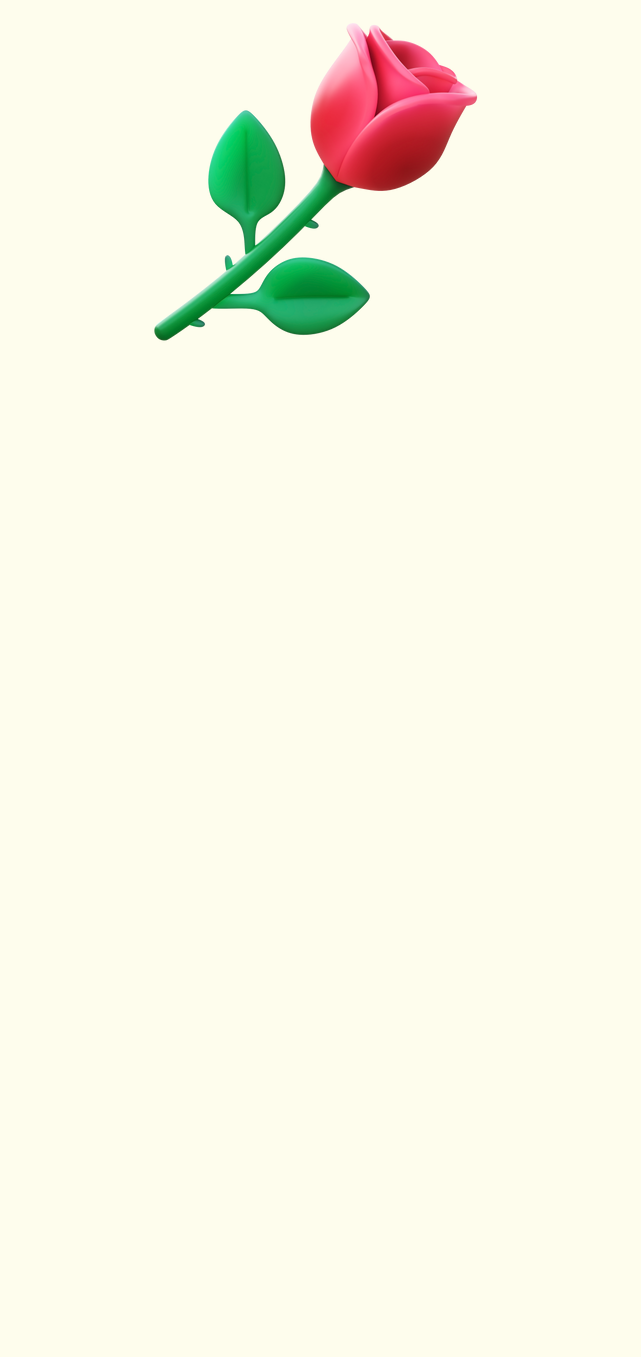
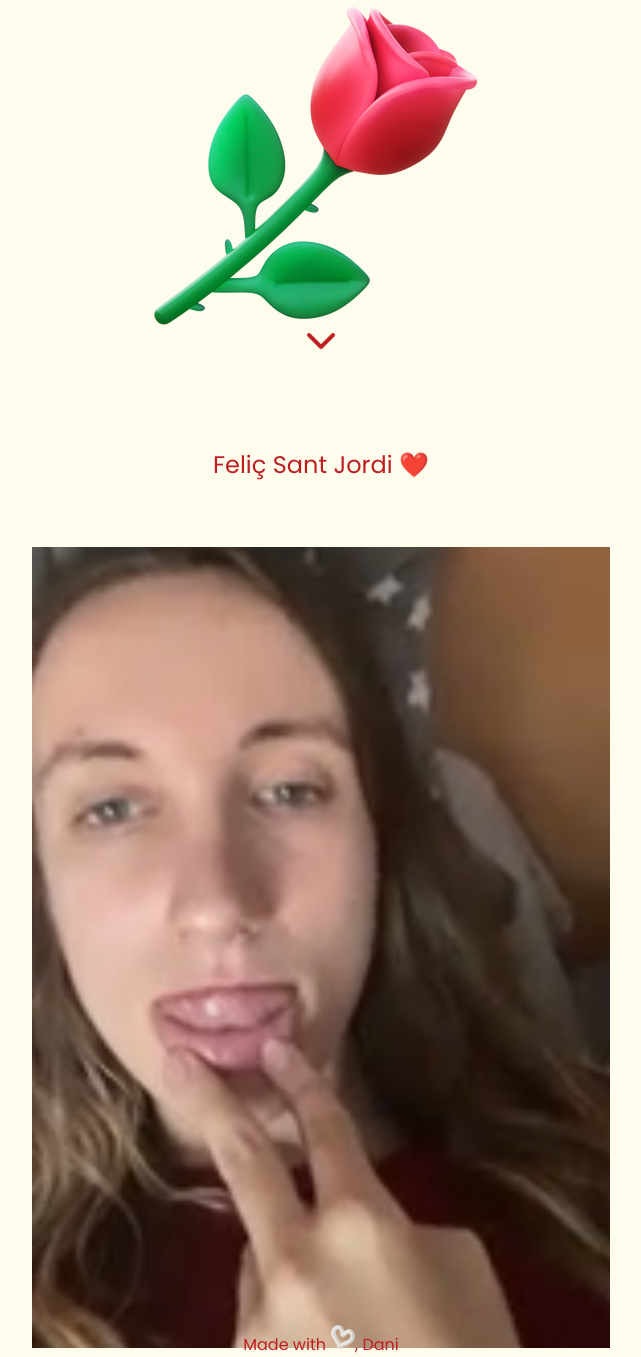
Before and after one commit to azertje/santjordi, a plain HTML site: page index.html in a window 1280 px wide. Shown: the part 355-1712 px from the top of the page, without its empty margins (319-960 px from the left). Before the commit the page ends 872 px from the top, so only its background shows below. Drawn offline with Linux system fonts and the light colour scheme.

Commit message:
retouches

```diff
--- a/index.html
+++ b/index.html
@@ -19,7 +19,17 @@
         <p id="fade-in-fourth">que vull tocar-te una teta.</p>
       </div>
       <img src="images/3d-fluency-rose.png">
+      <a href="#second"><img id="arrow" src="images/down-chevron.png"></a>
+    </section>
+    <section class="second" id="second">
+      <p>Feliç Sant Jordi ❤️</p>
+      <img src="images/judit.png">
     </section>
   </main>
+  <footer>
+    <p>Made with</p>
+    <img src="images/white-heart.png" alt="">
+    <p>, Dani</p>
+  </footer>
 </body>
 </html>
--- a/style.css
+++ b/style.css
@@ -16,6 +16,7 @@ html {
   -moz-text-size-adjust: none;
   -webkit-text-size-adjust: none;
   text-size-adjust: none;
+  scroll-behavior: smooth;
 }
 
 /* Remove default margin in favour of better control in authored CSS */
@@ -95,7 +96,6 @@ main {
   flex-direction: column;
   justify-content: center;
   align-items: center;
-  gap: 2rem;
 }
 .poem-container {
   font-size: 1.5rem;
@@ -117,6 +117,15 @@ main {
   }
 }
 
+@keyframes flower-fade-in {
+  0% {
+    opacity: 0;
+  }
+  100% {
+    opacity: 1;
+  }
+}
+
 #fade-in-first {
   animation: fade-in 2s ease-out forwards;
 }
@@ -132,3 +141,54 @@ main {
   animation: fade-in 2s ease-out forwards;
   animation-delay: 6s;
 }
+
+.hero img {
+  animation: flower-fade-in 2s ease-out forwards;
+}
+a {
+  width: 3rem;
+  position: absolute;
+  bottom: 80px;
+  animation: bounce 2s infinite;
+}
+
+@keyframes bounce {
+  0%, 20%, 50%, 80%, 100% {
+    transform: translateY(0);
+  }
+  40% {
+    transform: translateY(-30px);
+  }
+  60% {
+    transform: translateY(-15px);
+  }
+}
+
+.second {
+  max-width: 600px;
+  height: 100vh;
+  margin: 0 auto;
+  display: flex;
+  flex-direction: column;
+  justify-content: center;
+  align-items: center;
+}
+.second p {
+  font-size: 1.5rem;
+  margin-bottom: 4rem;
+}
+
+footer {
+  text-align: center;
+  padding: 0 20px;
+  display: flex;
+  align-items: center;
+  justify-content: center;
+  color: var(--text);
+}
+
+footer img {
+  width: 1.5rem;
+  height: 1.5rem;
+  margin-left: 5px;
+}
```
Also changed, not shown: images/down-chevron.png (added), images/judit.png (added), images/white-heart.png (added).
